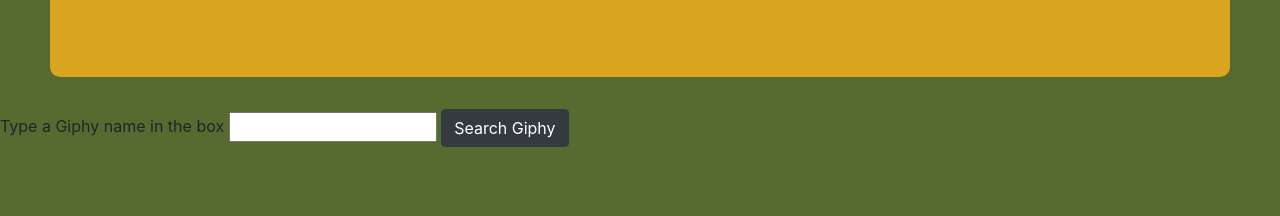
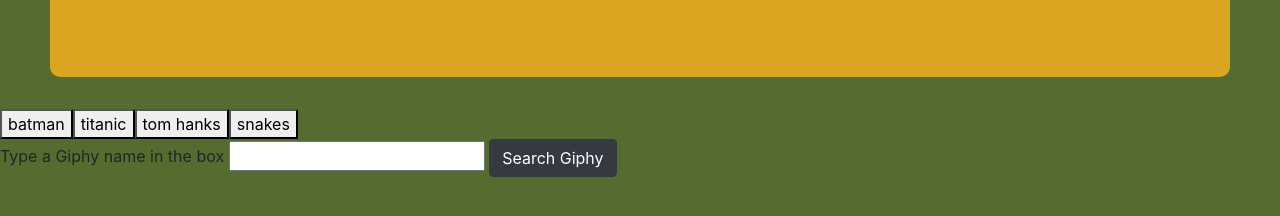
Before and after one commit to hamayonhussain/Giftastic, a plain HTML site: page index.html in a window 1280 px wide. Shown: the part 226-442 px from the top of the page. Drawn offline with nearby package versions, Linux system fonts and the light colour scheme.

Commit message:
Toggle switch fixed

```diff
--- a/gify.js
+++ b/gify.js
@@ -1,7 +1,34 @@
 $(document).ready(function () {
+    var preRenderedGiffs = ["batman", "titanic", "tom hanks", "snakes"];
+    renderButtons();
+    function renderButtons() {
+
+        // Deleting the movies prior to adding new movies
+        // (this is necessary otherwise you will have repeat buttons)
+        $("#buttons-view").empty();
+
+        // Looping through the array of movies
+        for (var i = 0; i < preRenderedGiffs.length; i++) {
+
+          // Then dynamicaly generating buttons for each movie in the array
+          // This code $("<button>") is all jQuery needs to create the beginning and end tag. (<button></button>)
+          var a = $("<button>");
+          // Adding a class of movie-btn to our button
+          a.addClass("search-button");
+          // Adding a data-attribute
+          a.attr("data-name", preRenderedGiffs[i]);
+          // Providing the initial button text
+          a.text(preRenderedGiffs[i]);
+          // Adding the button to the buttons-view div
+          $("#buttons-view").append(a);
+        }
+    }
+
     function Searchgiffs() {
-        var searchbar = $("#Searchbar").val().trim();
-        var queryURL = "http://api.giphy.com/v1/gifs/search?q=" + Searchbar + "&api_key=E0rUWkyrlNoHl5oyzGQoWq4ksFpAj0pY&limit=10";
+        console.log(Searchgiffs);
+        var searchbar = $("#searchbar").val().trim();
+        var queryURL = "http://api.giphy.com/v1/gifs/search?q=" + searchbar + "&api_key=E0rUWkyrlNoHl5oyzGQoWq4ksFpAj0pY&limit=10";
+        console.log(queryURL);
 
         $.ajax({
             url: queryURL,
@@ -23,7 +50,7 @@ $(document).ready(function () {
                 var still = results[i].images.fixed_height_still.url;
 
                 var giphyImage = $("<img>")
-                giphyImage.attr("src", animated);
+                giphyImage.attr("src", still);
 
 
                 giphyImage.attr("data-still", still);
@@ -41,12 +68,13 @@ $(document).ready(function () {
             }
         });
 
-
+      renderButtons();
 
 
     }
 
-    $("animal-image").on("click", function () {
+    $(document).on("click", ".animal-image", function () {
+        console.log("state");
         var state = $(this).attr("data-state");
 
         if (state === "still") {
@@ -58,7 +86,8 @@ $(document).ready(function () {
         }
     });
 
-    $('.btn').click(function () {
+    $('.search-button').on('click', function () {
+        console.log('search button clicked');
         Searchgiffs();
     });
 
--- a/index.html
+++ b/index.html
@@ -18,8 +18,9 @@
       <p class="lead">A legendary Giphy Experience Created By The One and Only.</p>
     </div>
   </div>
+  <div id="buttons-view" ></div>
   <label for="Searchgiffs">Type a Giphy name in the box</label>
-  <input id="Searchbar" type="text" />
+  <input id="searchbar" type="text" />
   <button class="btn btn-dark">Search Giphy</button>
   <div id="animals"></div>
 
```
